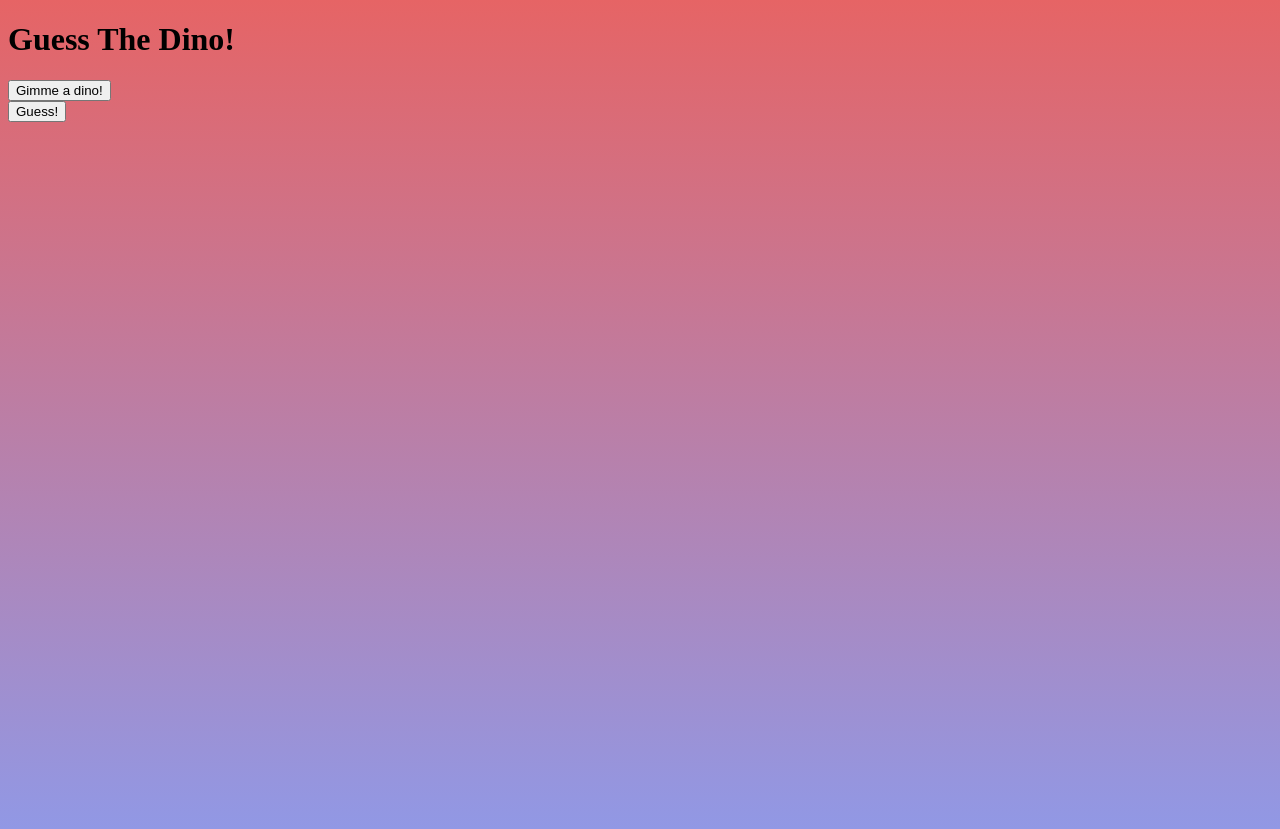
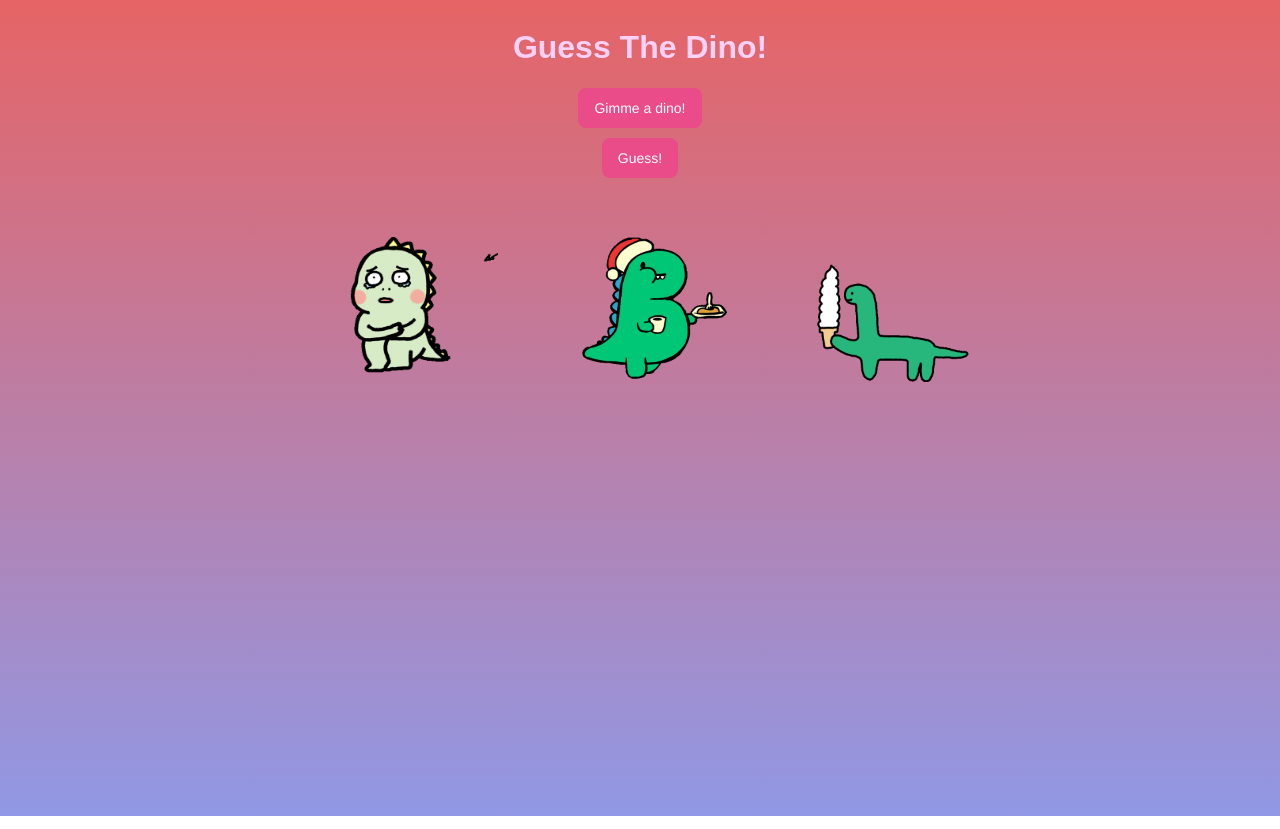
Before and after one commit to emmalgs/dino-ipsum, a website built with webpack: page src/index.html in a window 1280 px wide. Built offline with nearby package versions, Linux system fonts and the light colour scheme.

Commit message:
edit styles.css and modify index.html
 Co-authored-by: raed alkhanbashi <raed.alkhanbashi@gmail.com>
dquote> co-authored-by: Kymani Stephens <kymanist00@gmail.com>

```diff
--- a/src/css/styles.css
+++ b/src/css/styles.css
@@ -1,4 +1,78 @@
+
+
 body {
   height: 100vh;
   background: linear-gradient(#e66465, #9198e5);
+  font-family: arial
 }
+
+h1 {
+
+  color: rgb(255, 209, 247);
+  text-align: center;
+}
+.gif-div {
+  display: flex;
+  justify-content: center;
+  margin: 10px;
+}
+
+.gif {
+  margin: 3vw;
+  height: 20vh;
+}
+
+#top-page {
+  display: flex;
+  flex-direction: column;
+  justify-content: center;
+  align-items: center;
+}
+
+form {
+  display: flex;
+  flex-direction: column;
+  align-items: center;
+}
+
+.letter-inputs {
+  padding: 5px;
+}
+
+input {
+  height: 4em;
+  width: 3.2em;
+}
+
+.btn {
+  text-align: center;
+  background-color: #EA4C89;
+  border-radius: 8px;
+  border-style: none;
+  box-sizing: border-box;
+  color: #FFFFFF;
+  cursor: pointer;
+  display: inline-block;
+  font-family: "Haas Grot Text R Web", "Helvetica Neue", Helvetica, Arial, sans-serif;
+  font-size: 14px;
+  font-weight: 500;
+  height: 40px;
+  line-height: 20px;
+  list-style: none;
+  margin: 0;
+  outline: none;
+  padding: 10px 16px;
+  position: relative;
+  text-align: center;
+  text-decoration: none;
+  transition: color 100ms;
+  vertical-align: baseline;
+  user-select: none;
+  -webkit-user-select: none;
+  touch-action: manipulation;
+}
+
+.btn:hover,
+.btn:focus {
+  background-color: #F082AC;
+}
--- a/src/dino-service.js
+++ b/src/dino-service.js
@@ -3,12 +3,17 @@ export default class DinoService {
     return new Promise(function(resolve, reject) {
       let request = new XMLHttpRequest();
       const url = `https://dinosaur-facts-api.shultzlab.com/dinosaurs/random`;
+
       request.addEventListener("loadend", function() {
-        const response = JSON.parse(this.responseText);
-        if (this.status === 200) {
-          resolve(response);
-        } else {
-          reject(this);
+        try {
+          const response = JSON.parse(this.responseText);
+          if (this.status === 200) {
+            resolve(response);
+          } else {
+            reject(this);
+          }
+        } catch (error) {
+          return error;
         }
       });
       request.open("GET", url, true);
--- a/src/index.html
+++ b/src/index.html
@@ -9,13 +9,21 @@
 </head>
 
 <body>
-	<h1>Guess The Dino!</h1>
-	<button class="load-dino">Gimme a dino!</button>
+	<div id="top-page">
+		<h1>Guess The Dino!</h1>
+		<button class="load-dino btn">Gimme a dino!</button>
+	</div>
 	<div id="description"></div>
 	<form id="letters">
 		<div class="letter-inputs"></div>
-		<button id="submit-form" type="submit">Guess!</button>
+		<button class="btn" id="submit-form" type="submit">Guess!</button>
 	</form>
+
+	<div class="gif-div">
+		<img class="gif" src="./assets/images/dino2.gif" alt="A GIF of a dino">
+		<img class="gif" src="./assets/images/dino3.gif" alt="A GIF of a dino">
+		<img class="gif" src="./assets/images/giphy.gif" alt="A GIF of a dino">
+	</div>
 </body>
 
 </html>
--- a/webpack.config.js
+++ b/webpack.config.js
@@ -42,7 +42,15 @@ module.exports = {
           'html-loader'
         ]
       },
-
+      {
+        test: /\.(woff(2)?|ttf|eot|svg)(\?v=\d+\.\d+\.\d+)?$/,
+        use: [
+          {
+            loader: 'file-loader',
+            options: {
+              name: '[name].[ext]',
+              outputPath: 'assets/fonts',}}]
+      },
       {
         test: /\.css$/,
         use: [
```
Also changed, not shown: src/assets/fonts/mario.otf (added), src/assets/images/dino2.gif (renamed from src/assets / images/dino2.gif), src/assets/images/dino3.gif (renamed from src/assets / images/dino3.gif), src/assets/images/giphy.gif (renamed from src/assets / images/giphy.gif), 1 other file.
